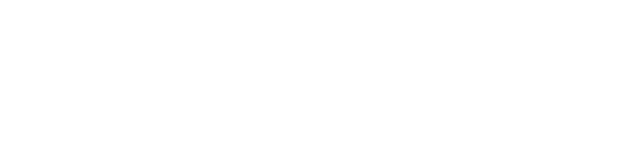
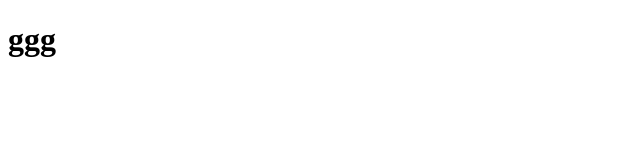
Before and after one commit to SANYMURIEL/crap-portfolio, a plain HTML site: page index.html in a window 1280 px wide. Shown: the whole page, without its empty margins (0-640 px from the left). Drawn offline with Linux system fonts and the light colour scheme.

Commit message:
ajout de h1

```diff
--- a/index.html
+++ b/index.html
@@ -4,5 +4,6 @@
         <title> </title>
     </head>
     <body>
+        <h1>ggg</h1>
     </body>
     </html>
```
